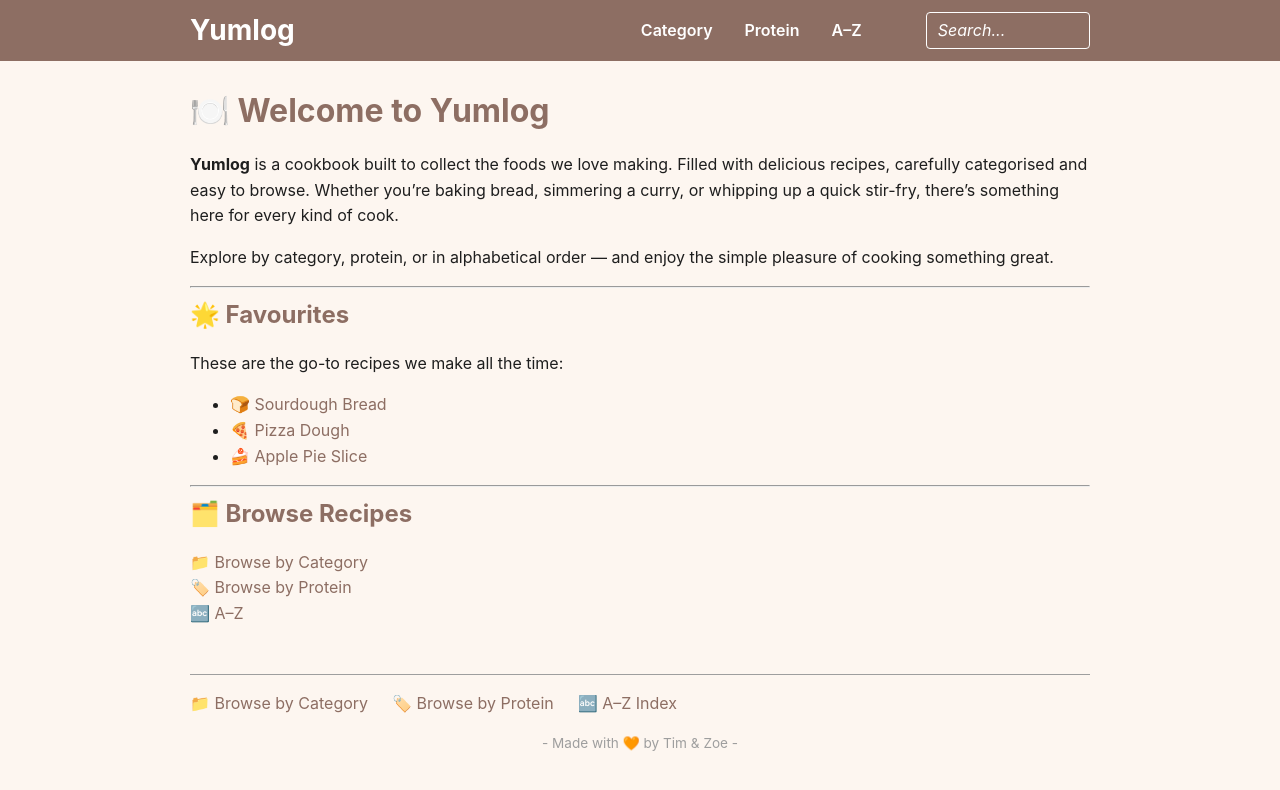
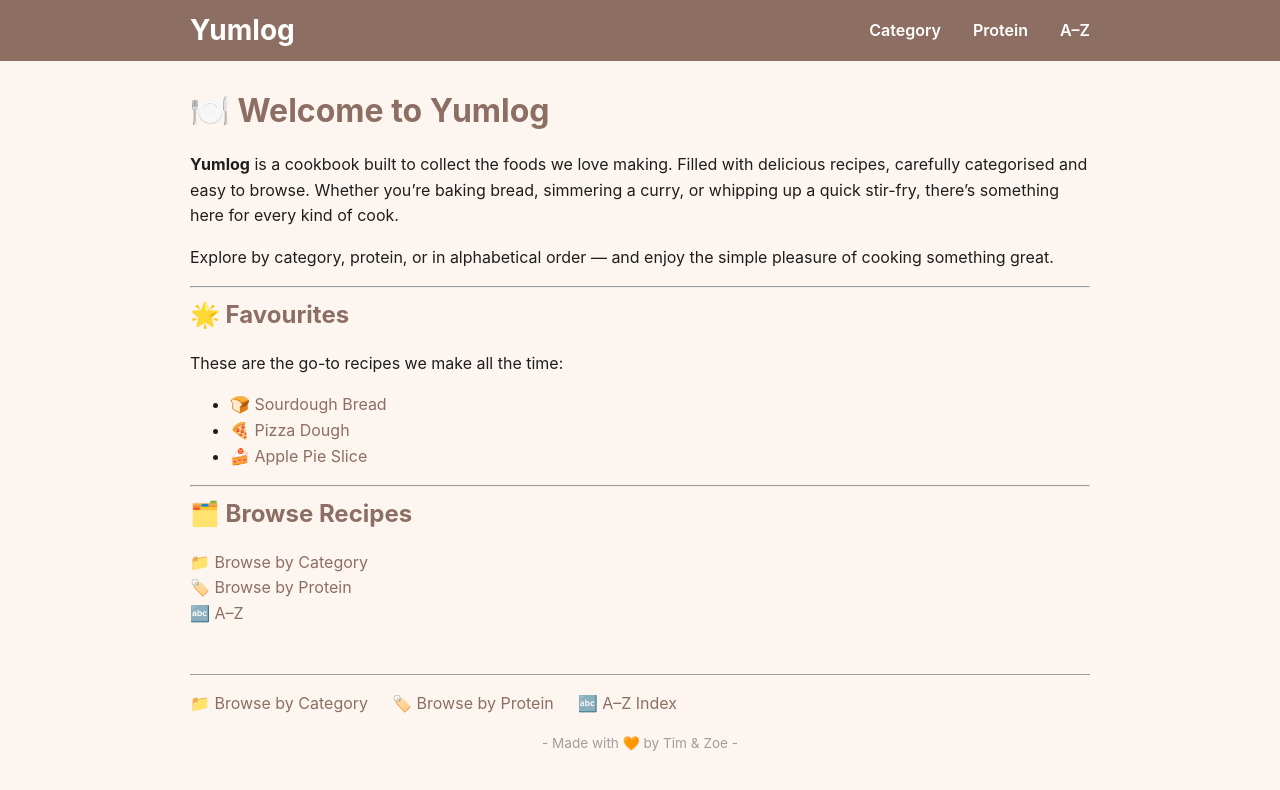
Before and after one commit to Tim-Claessen/yumlog, a Jekyll site: the page built from index.md, in a window 1280 px wide. Shown: the top 790 px of the page. Built offline with Jekyll 4.4.1, drawn with Linux system fonts in a browser that asks for light colours.

Commit message:
Update default.html

```diff
--- a/_layouts/default.html
+++ b/_layouts/default.html
@@ -201,7 +201,6 @@
         <a href="{{ '/indexes/categories' | relative_url }}">Category</a>
         <a href="{{ '/indexes/proteins' | relative_url }}">Protein</a>
         <a href="{{ '/indexes/alphabet' | relative_url }}">A–Z</a>
-        <div class="search-placeholder" aria-label="Search placeholder" tabindex="0">Search...</div>
       </nav>
     </div>
   </header>
```
